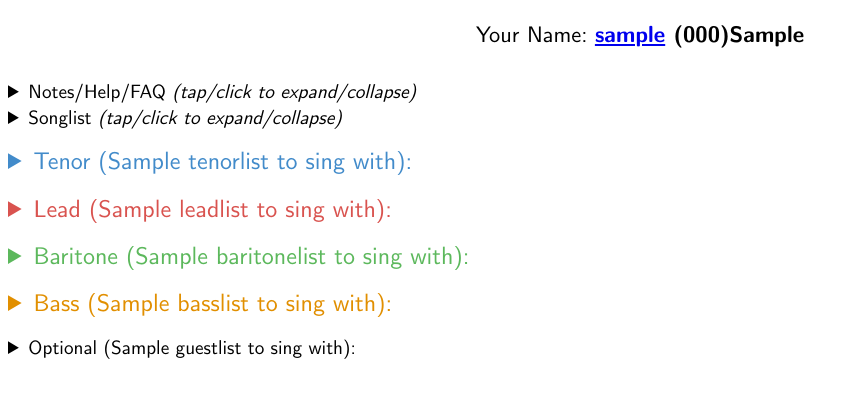
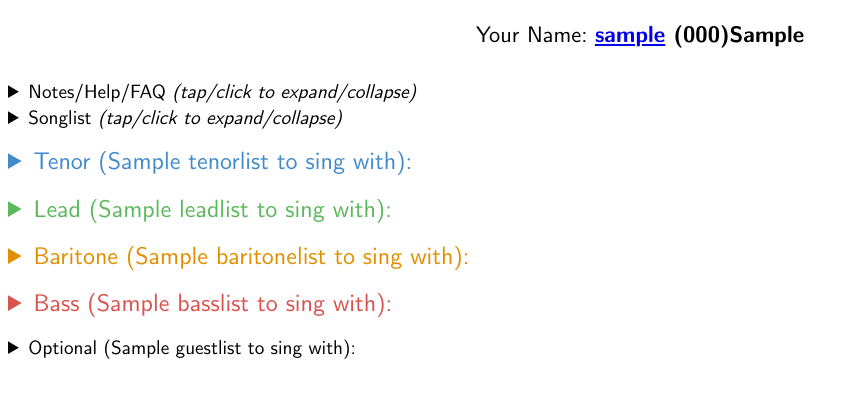
Before and after one commit to djfun/dancecards, a Flask app: template templates/card.html in a window 1280 px wide. Shown: the top 398 px of the page, without its empty margins (0-859 px from the left). Run offline with Flask 3, Linux system fonts and the light colour scheme; the template is opened without the code that fills it: most values are stand-ins (such as "Sample title", 1, 10 or a date in 2020); some libraries are stand-ins or nearby versions.

Commit message:
rallystyle: use EHB style
Signed-off-by: Martin Kaistra <admin@djfun.de>

```diff
--- a/static/rallystyle.css
+++ b/static/rallystyle.css
@@ -1,16 +1,47 @@
-/* UKHB rally-specific hooks. */
+/* AHB colors */
+:root {
+    /* Tenor color is Blue */
+    --hb-tenor: #428BCA;
+    --hb-tenor-hover-bg: #428BCA;
+    --hb-tenor-hover: white;
+    --hb-tenor-filled-bg: #cfdbe6;
+    --hb-tenor-black: white;
+
+    /* Lead color is Green */
+    --hb-lead: #5CB85C;
+    --hb-lead-hover-bg: #5CB85C;
+    --hb-lead-hover: black;
+    --hb-lead-filled-bg: #cfe6cf;
+    --hb-lead-filled: black;
+
+    /* Baritone color is Orange */
+    --hb-baritone: #e18f00;
+    --hb-baritone-hover-bg: #e18f00;
+    --hb-baritone-hover: black;
+    --hb-baritone-filled-bg: #ffdfb0;
+    --hb-baritone-filled: black;
+
+    /* Bass color is Red */
+    --hb-bass: #D9534F;
+    --hb-bass-hover-bg: #D9534F;
+    --hb-bass-hover: black;
+    --hb-bass-filled-bg: #f4dcdc;
+    --hb-bass-filled: black;
+}
+
+/* CSS variabls don't work in url() yet, so here's how to get the checkmarks in place. */
 .tenor div.image {
-    background-image: url('check_blue.png');
+  background-image: url('check_blue.png');
 }
 
 .lead div.image {
-  background-image: url('check_red.png');
+  background-image: url('check_green.png');
 }
 
 .baritone div.image {
-  background-image: url('check_green.png');
+  background-image: url('check_orange.png');
 }
 
 .bass div.image {
-  background-image: url('check_brown.png');
+  background-image: url('check_red.png');
 }
```
